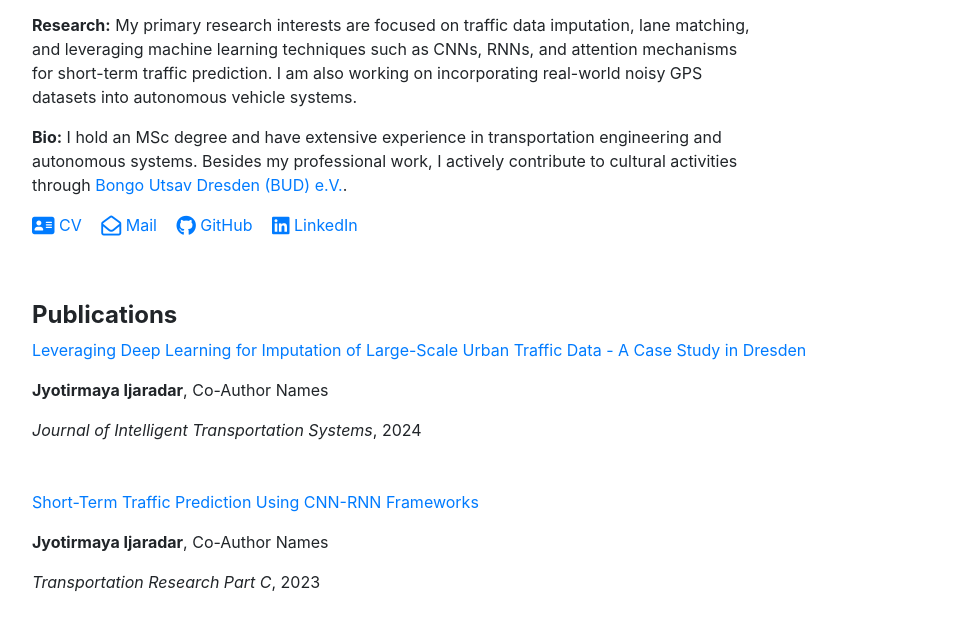
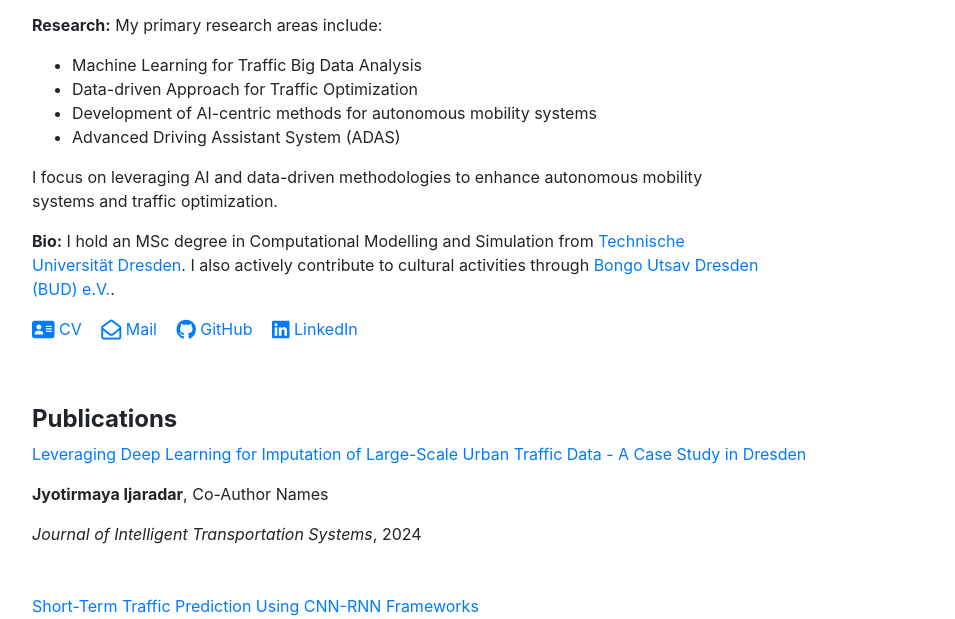
Before and after one commit to JyotirmayaIjaradar/j-ijaradar.github.io, a plain HTML site: page index.html in a window 1280 px wide. Shown: the part 190-809 px from the top of the page, without its empty margins (53-1008 px from the left). Drawn offline with nearby package versions, Linux system fonts and the light colour scheme.

Commit message:
Update index.html

```diff
--- a/index.html
+++ b/index.html
@@ -21,9 +21,16 @@
         <h3 class="display-4" style="text-align: center;"><span style="font-weight: bold;">Jyotirmaya</span> Ijaradar</h3>
       </div>
       <div class="col-md-8">
-        <p>I am a Research Associate at <a href="https://tu-dresden.de/" target="_blank">Technische Universität Dresden</a> within the "Friedrich List" Faculty of Transport and Traffic Sciences, specifically at the <a href="https://tu-dresden.de/bu/verkehr/ivt/pta" target="_blank">Chair of Traffic Process Automation</a>.</p>
-        <p><strong>Research:</strong> My primary research interests are focused on traffic data imputation, lane matching, and leveraging machine learning techniques such as CNNs, RNNs, and attention mechanisms for short-term traffic prediction. I am also working on incorporating real-world noisy GPS datasets into autonomous vehicle systems.</p>
-        <p><strong>Bio:</strong> I hold an MSc degree and have extensive experience in transportation engineering and autonomous systems. Besides my professional work, I actively contribute to cultural activities through <a href="https://www.bongo-utsav-dresden.de/" target="_blank">Bongo Utsav Dresden (BUD) e.V.</a>.</p>
+        <p>I am a Research Associate at <a href="https://tu-dresden.de/" target="_blank">Technische Universität Dresden</a> within the "Friedrich List" Faculty of Transport and Traffic Sciences, specifically at the <a href="https://tu-dresden.de/bu/verkehr/vis/vpa" target="_blank">Chair of Traffic Process Automation</a>.</p>
+        <p><strong>Research:</strong> My primary research areas include:</p>
+        <ul>
+          <li>Machine Learning for Traffic Big Data Analysis</li>
+          <li>Data-driven Approach for Traffic Optimization</li>
+          <li>Development of AI-centric methods for autonomous mobility systems</li>
+          <li>Advanced Driving Assistant System (ADAS)</li>
+        </ul>
+        <p>I focus on leveraging AI and data-driven methodologies to enhance autonomous mobility systems and traffic optimization.</p>
+        <p><strong>Bio:</strong> I hold an MSc degree in Computational Modelling and Simulation from <a href="https://tu-dresden.de/" target="_blank">Technische Universität Dresden</a>. I also actively contribute to cultural activities through <a href="https://www.bongo-utsav-dresden.de/" target="_blank">Bongo Utsav Dresden (BUD) e.V.</a>.</p>
         <p>
           <a href="assets/pdf/CV_Jyotirmaya_Ijaradar.pdf" target="_blank" style="margin-right: 15px"><i class="fa fa-address-card fa-lg"></i> CV</a>
           <a href="mailto:jyotirmaya.ijaradar@tu-dresden.de" style="margin-right: 15px"><i class="far fa-envelope-open fa-lg"></i> Mail</a>
```
